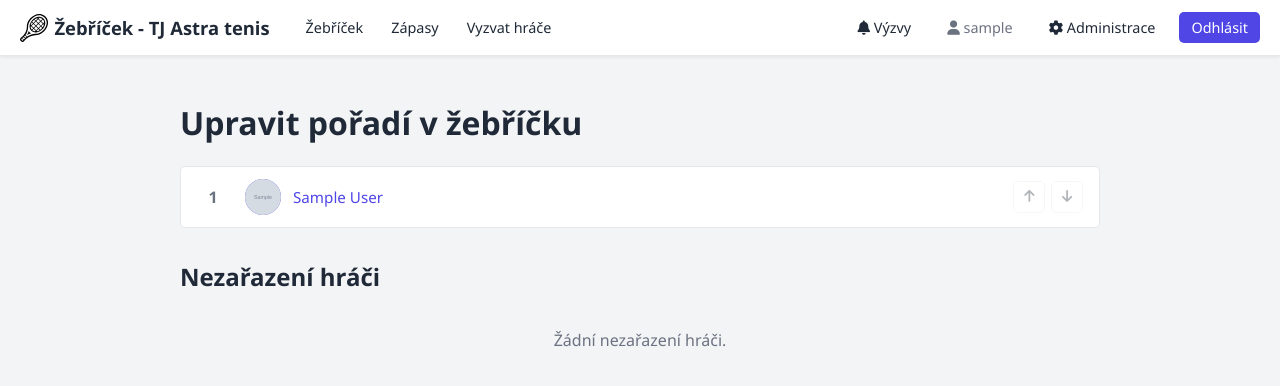
After one commit to cenekp74/tenis-zebricek, a Flask app: page /admin/ranking in a window 1280 px wide. The commit adds this page. Shown: the top 386 px of the page. Run offline with Flask 3, Linux system fonts and the light colour scheme; a user stored in the database is signed in; tables that the repository leaves empty hold one stand-in row (values such as "Sample post"); grey boxes marked "Sample" are stand-in pictures; parts of the project's set-up code (start-up, migrations or seed data) failed here and were passed over; some libraries are stand-ins or nearby versions.

Commit message:
pridana admin page - odkaz na pridani hrace a zmenu v zebricku

```diff
--- a/app/forms.py
+++ b/app/forms.py
@@ -47,3 +47,7 @@ class CompleteInviteForm(FlaskForm):
     def validate_username(self, username):
         if User.query.filter_by(username=username.data).first():
             raise ValidationError('Toto uživatelské jméno je již obsazené.')
+
+class AdminActionForm(FlaskForm):
+    """CSRF-only form backing the up/down/place buttons on the admin ranking page."""
+    pass
--- a/app/routs.py
+++ b/app/routs.py
@@ -7,9 +7,9 @@ from flask_login import login_required, login_user, logout_user, current_user
 from werkzeug.utils import secure_filename
 from itsdangerous import URLSafeTimedSerializer, SignatureExpired, BadSignature
 from app.db_classes import User, Challenge, Match
-from app.forms import LoginForm, EditProfileForm, ChallengeForm, RecordMatchForm, AddPlayerForm, CompleteInviteForm
+from app.forms import LoginForm, EditProfileForm, ChallengeForm, RecordMatchForm, AddPlayerForm, CompleteInviteForm, AdminActionForm
 from app.email_utils import queue_email
-from app.ladder import apply_match_result, challengeable_opponents, recordable_opponents, max_challenge_rank_diff
+from app.ladder import apply_match_result, challengeable_opponents, recordable_opponents, max_challenge_rank_diff, place_at_bottom, move_up, move_down
 from app.utils import admin_required
 
 TOKEN_MAX_AGE = 7 * 24 * 3600  # 7 days
@@ -169,6 +169,44 @@ def login():
 def logout():
     logout_user()
     return redirect(url_for('login'))
+
+@app.route('/admin')
+@admin_required
+def admin_dashboard():
+    return render_template('admin_dashboard.html')
+
+@app.route('/admin/ranking')
+@admin_required
+def admin_ranking():
+    ranked = User.query.filter(User.rank > 0).order_by(User.rank).all()
+    unranked = User.query.filter(User.rank == 0).order_by(User.id).all()
+    return render_template('admin_ranking.html', ranked=ranked, unranked=unranked, form=AdminActionForm())
+
+@app.route('/admin/ranking/<int:user_id>/up', methods=['POST'])
+@admin_required
+def admin_ranking_up(user_id):
+    if AdminActionForm().validate_on_submit():
+        move_up(User.query.get_or_404(user_id))
+        db.session.commit()
+    return redirect(url_for('admin_ranking'))
+
+@app.route('/admin/ranking/<int:user_id>/down', methods=['POST'])
+@admin_required
+def admin_ranking_down(user_id):
+    if AdminActionForm().validate_on_submit():
+        move_down(User.query.get_or_404(user_id))
+        db.session.commit()
+    return redirect(url_for('admin_ranking'))
+
+@app.route('/admin/ranking/<int:user_id>/place', methods=['POST'])
+@admin_required
+def admin_ranking_place(user_id):
+    if AdminActionForm().validate_on_submit():
+        user = User.query.get_or_404(user_id)
+        if not user.rank:
+            place_at_bottom(user)
+            db.session.commit()
+    return redirect(url_for('admin_ranking'))
 
 @app.route('/admin/add-player', methods=['GET', 'POST'])
 @admin_required
--- a/app/static/css/zebricek.css
+++ b/app/static/css/zebricek.css
@@ -85,3 +85,36 @@
     padding: 1rem;
     text-align: center;
 }
+
+.ladder__actions {
+    display: flex;
+    gap: 0.35rem;
+    flex-shrink: 0;
+}
+
+.ladder__actions form {
+    margin: 0;
+}
+
+.ladder__action-btn {
+    display: inline-flex;
+    align-items: center;
+    justify-content: center;
+    width: 2rem;
+    height: 2rem;
+    background: #fff;
+    color: var(--text-color);
+    border: 1px solid var(--nav-border);
+    border-radius: var(--border-radius);
+    cursor: pointer;
+    font-size: 0.85rem;
+}
+
+.ladder__action-btn:hover {
+    background-color: var(--bg-color);
+}
+
+.ladder__action-btn:disabled {
+    opacity: 0.35;
+    cursor: default;
+}
--- /dev/null
+++ b/app/templates/admin_ranking.html
@@ -0,0 +1,70 @@
+{% extends "base.html" %}
+{% from "_macros.html" import player_link %}
+
+{% block title %}Upravit pořadí – Astra Tenis{% endblock %}
+
+{% block head %}
+<link rel="stylesheet" href="{{ url_for('static', filename='css/zebricek.css') }}">
+{% endblock %}
+
+{% block body %}
+    <h1>Upravit pořadí v žebříčku</h1>
+
+    <ol class="ladder">
+        {% for player in ranked %}
+        <li class="ladder__item">
+            <span class="ladder__rank">{{ player.rank }}</span>
+            <span class="ladder__player">
+                <div class="ladder__avatar">
+                    <img src="{{ url_for('public_profile_picture', filename=player.pp_filename) }}" alt="{{ player.name }}">
+                </div>
+                <span class="ladder__name">{{ player_link(player) }}</span>
+            </span>
+            {% if not player.is_registered %}
+                <span class="ladder__unranked">čeká na dokončení registrace</span>
+            {% endif %}
+            <span class="ladder__actions">
+                <form method="POST" action="{{ url_for('admin_ranking_up', user_id=player.id) }}">
+                    {{ form.hidden_tag() }}
+                    <button type="submit" class="ladder__action-btn" title="Posunout nahoru" {% if loop.first %}disabled{% endif %}>
+                        <i class="fa-solid fa-arrow-up"></i>
+                    </button>
+                </form>
+                <form method="POST" action="{{ url_for('admin_ranking_down', user_id=player.id) }}">
+                    {{ form.hidden_tag() }}
+                    <button type="submit" class="ladder__action-btn" title="Posunout dolů" {% if loop.last %}disabled{% endif %}>
+                        <i class="fa-solid fa-arrow-down"></i>
+                    </button>
+                </form>
+            </span>
+        </li>
+        {% else %}
+        <li class="ladder__empty">Žádní zařazení hráči.</li>
+        {% endfor %}
+    </ol>
+
+    <h2 style="margin-top:2rem;">Nezařazení hráči</h2>
+    <ol class="ladder">
+        {% for player in unranked %}
+        <li class="ladder__item">
+            <span class="ladder__player">
+                <div class="ladder__avatar">
+                    <img src="{{ url_for('public_profile_picture', filename=player.pp_filename) }}" alt="{{ player.name }}">
+                </div>
+                <span class="ladder__name">{{ player_link(player) }}</span>
+            </span>
+            {% if not player.is_registered %}
+                <span class="ladder__unranked">čeká na dokončení registrace</span>
+            {% endif %}
+            <form method="POST" action="{{ url_for('admin_ranking_place', user_id=player.id) }}" style="margin-left:auto;">
+                {{ form.hidden_tag() }}
+                <button type="submit" class="btn-secondary">
+                    <i class="fa-solid fa-arrow-down-to-line"></i> Zařadit na konec žebříčku
+                </button>
+            </form>
+        </li>
+        {% else %}
+        <li class="ladder__empty">Žádní nezařazení hráči.</li>
+        {% endfor %}
+    </ol>
+{% endblock %}
--- a/app/templates/base.html
+++ b/app/templates/base.html
@@ -42,8 +42,8 @@
                         <i class="fa-solid fa-user"></i> {{ current_user.username }}
                     </a>
                     {% if current_user.admin %}
-                        <a href="{{ url_for('add_player') }}" class="navbar-link">
-                            <i class="fa-solid fa-user-plus"></i> Přidat hráče
+                        <a href="{{ url_for('admin_dashboard') }}" class="navbar-link">
+                            <i class="fa-solid fa-gear"></i> Administrace
                         </a>
                     {% endif %}
                     <a href="{{ url_for('logout') }}" class="navbar-link navbar-link--accent">Odhlásit</a>
```
Also changed, not shown: app/ladder.py (+18 -0 lines), app/templates/admin_dashboard.html (added, +29 -0 lines).
